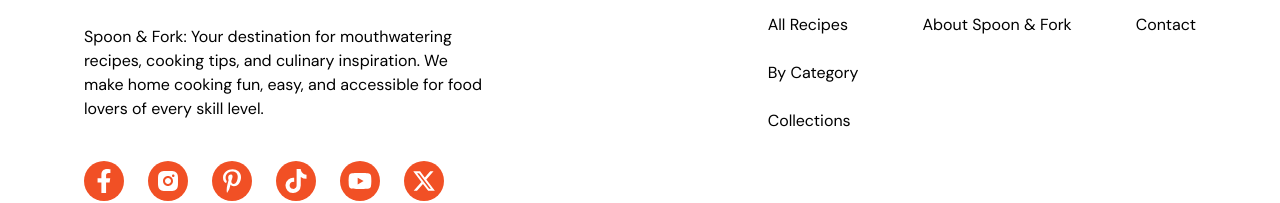
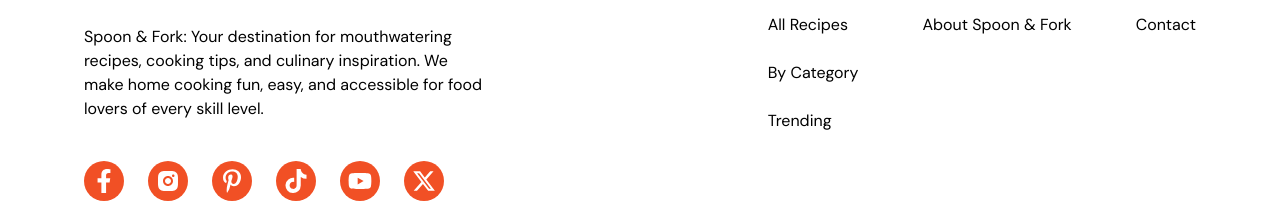
Before and after one commit to malvz22/spoon-and-fork, a Next.js app: page /categories in a window 1280 px wide. Shown: the part 1751-1954 px from the top of the page. Built offline with nearby package versions, Linux system fonts and the light colour scheme.

Commit message:
feat(footer) updated footer

```diff
--- a/src/components/Footer.tsx
+++ b/src/components/Footer.tsx
@@ -52,13 +52,20 @@ const Footer = () => {
         <div className="flex flex-col lg:flex-row w-full max-w-full gap-8 mb-10 lg:gap-16 justify-start lg:justify-end">
           <ul className="flex flex-col gap-6">
             <li className="font-bold">Recipes</li>
-            <li>All Recipes</li>
-            <li>By Category</li>
-            <li>Collections</li>
+            <Link href={"/"}>
+              <li>All Recipes</li>
+            </Link>
+            <Link href={"/categories"}>
+              <li>By Category</li>
+            </Link>
+
+            <li>Trending</li>
           </ul>
           <ul className="flex flex-col gap-6">
             <li className="font-bold">About</li>
-            <li>About Spoon & Fork</li>
+            <Link href={"/about"}>
+              <li>About Spoon & Fork</li>
+            </Link>
           </ul>
           <ul className="flex flex-col gap-6">
             <li className="font-bold">Help</li>
```
